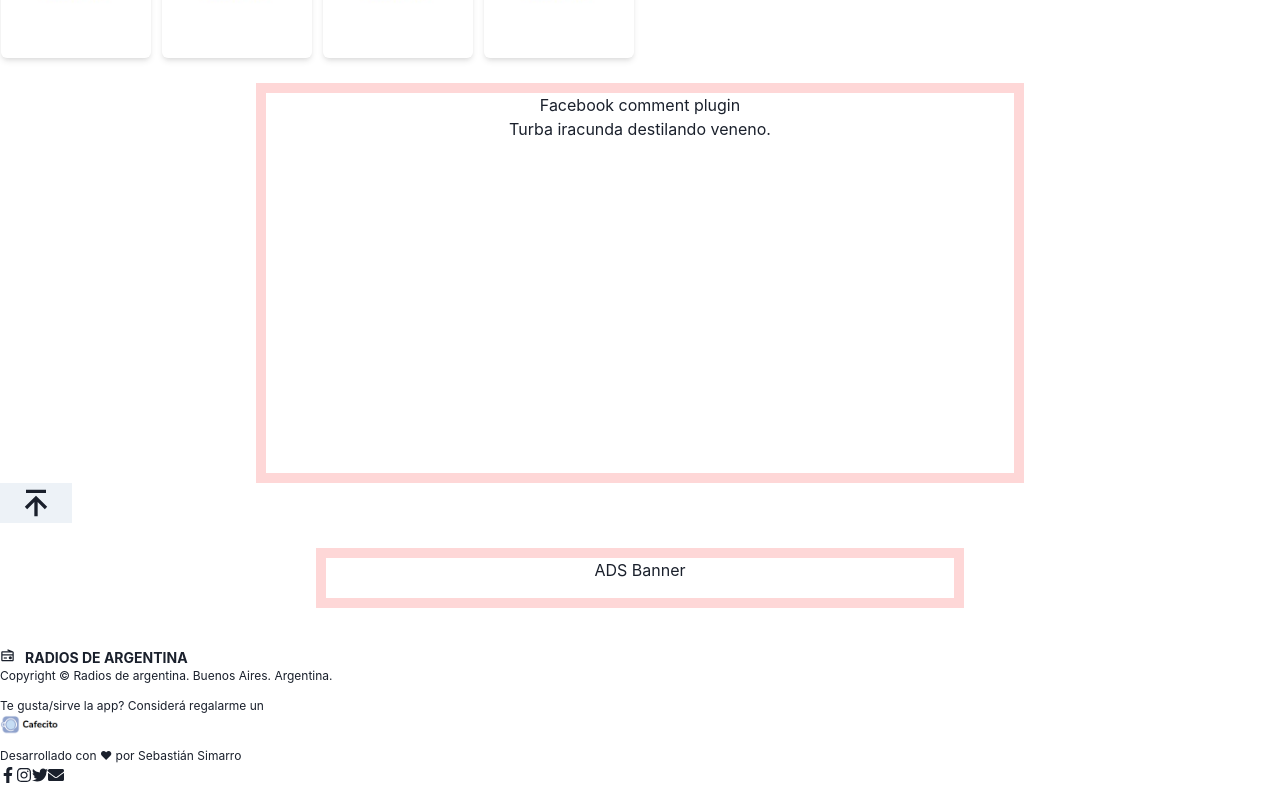
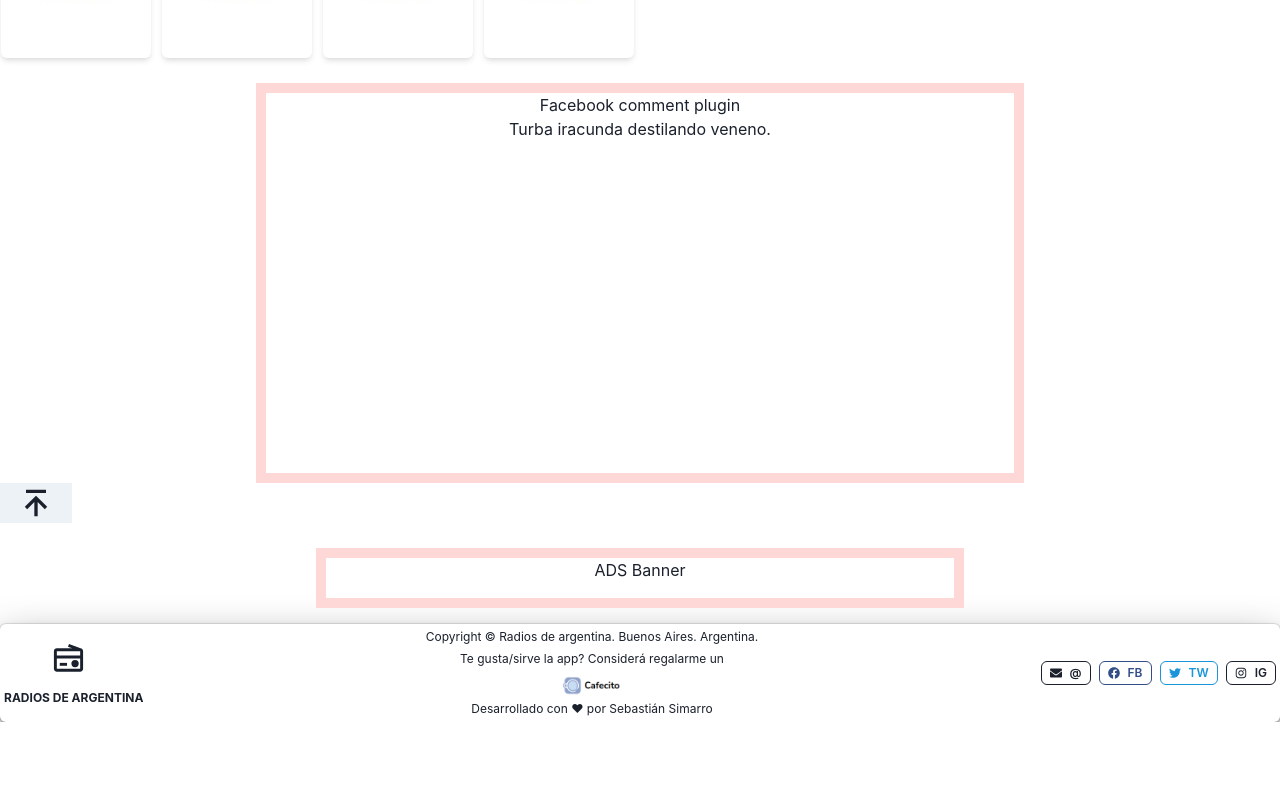
Before and after one commit to Sebastians349/react_radio, a React (Create React App) app: page / in a window 1280 px wide. Shown: the part 805-1594 px from the top of the page. After the commit the page ends 1527 px from the top, so only its background shows below. Built offline with nearby package versions, Linux system fonts and the light colour scheme.

Commit message:
Layout listo , faltan detalles

```diff
--- a/src/components/BackTopIcon.js
+++ b/src/components/BackTopIcon.js
@@ -6,7 +6,7 @@ const BackTopIcon = () => {
   return (
     <Flex>
       <Box pos="relative" zIndex={2} alignSelf="flex-end">
-        <Button as={BiArrowToTop} borderRadius="rounded"></Button>
+        <Button as={BiArrowToTop} borderRadius="rounded" href="/index"></Button>
       </Box>
     </Flex>
   );
--- a/src/components/Disclaimer.js
+++ b/src/components/Disclaimer.js
@@ -1,16 +1,18 @@
 import React from "react";
-import { Stack, Text, Image, Link } from "@chakra-ui/react";
+import { VStack, Center, Text, Image, Link } from "@chakra-ui/react";
 
 const Disclaimer = () => {
   return (
-    <Stack spacing={3}>
+    <VStack spacing={1} maxWidth="500px">
       <Text fontSize="xs">
         Copyright &copy; Radios de argentina. Buenos Aires. Argentina.
       </Text>
       <Text fontSize="xs">
         Te gusta/sirve la app? Considerá regalarme un
         <Link href="https://cafecito.app/sebote">
+          <Center>
             <Image
+              mt="2"
               src="cafecito.png"
               w="60px"
               h="20px"
@@ -18,13 +20,14 @@ const Disclaimer = () => {
               alt="logo de cafecito"
               fallbackSrc="https://via.placeholder.com/50"
             />
+          </Center>
         </Link>
       </Text>
       <Text fontSize="xs">
         Desarrollado con &hearts; por
         <Link href="https://sebasimarro.com"> Sebastián Simarro </Link>
       </Text>
-    </Stack>
+    </VStack>
   );
 };
 
--- a/src/components/Footer.js
+++ b/src/components/Footer.js
@@ -1,16 +1,24 @@
 import React from "react";
-import { SimpleGrid } from "@chakra-ui/react";
+import { Stack } from "@chakra-ui/react";
 import LogoSm from "./LogoSm";
 import Disclaimer from "./Disclaimer";
 import SocialsList from "./SocialsList";
 
 const Footer = () => {
   return (
-    <SimpleGrid mt="10" alignContent="space-evenly">
+    <Stack
+      direction={["column-reverse", "row"]}
+      mt="4"
+      justify="space-between"
+      boxShadow="dark-lg"
+      p="1"
+      rounded="md"
+      align="center"
+    >
       <LogoSm />
       <Disclaimer />
       <SocialsList />
-    </SimpleGrid>
+    </Stack>
   );
 };
 
--- a/src/components/Header.js
+++ b/src/components/Header.js
@@ -1,46 +1,23 @@
 import React from "react";
-import {
-  Menu,
-  Center,
-  MenuButton,
-  MenuList,
-  MenuItem,
-  Flex,
-  Spacer,
-  Button,
-  Heading,
-  Icon,
-  Link,
-} from "@chakra-ui/react";
+import { Center, Flex, Spacer, Heading, Icon, Link } from "@chakra-ui/react";
 import { BiRadio } from "react-icons/bi";
 import { ColorModeSwitcher } from "../ColorModeSwitcher";
-import RadioGroupList from "./RadioGroupList";
+import HeaderMenu from "./HeaderMenu";
 
 const Header = () => {
   return (
     <Flex justify="space-around" boxShadow="md" p="2" rounded="md">
       <Center p="2">
-        <Heading fontSize="3xl" textTransform="uppercase">
-          <Icon as={BiRadio} mr="10px" mb="8px" fontSize="35px" />
-          Radios de Argentina
-        </Heading>
+        <Link href="/home">
+          <Heading fontSize="3xl" textTransform="uppercase">
+            <Icon as={BiRadio} mr="10px" mb="8px" fontSize="35px" />
+            Radios de Argentina
+          </Heading>
+        </Link>
       </Center>
       <Spacer />
       <Center>
-        <Menu>
-          <MenuButton as={Button} variant="outline">
-            Menú
-          </MenuButton>
-          <MenuList>
-            <MenuItem>
-              <Link href={RadioGroupList} isInternal>
-                Listado de radios
-              </Link>
-            </MenuItem>
-            <MenuItem>Comentarios</MenuItem>
-            <MenuItem>Contacto</MenuItem>
-          </MenuList>
-        </Menu>
+        <HeaderMenu />
         <ColorModeSwitcher justifySelf="flex-start" />
       </Center>
     </Flex>
--- /dev/null
+++ b/src/components/HeaderMenu.js
@@ -0,0 +1,31 @@
+import React from "react";
+import {
+  Button,
+  Menu,
+  MenuButton,
+  MenuList,
+  MenuItem,
+  Link,
+} from "@chakra-ui/react";
+import RadioGroupList from "./RadioGroupList";
+
+const HeaderMenu = () => {
+  return (
+    <Menu>
+      <MenuButton as={Button} variant="outline">
+        Menú
+      </MenuButton>
+      <MenuList>
+        <MenuItem>
+          <Link href={RadioGroupList} isInternal>
+            Listado de radios
+          </Link>
+        </MenuItem>
+        <MenuItem>Comentarios</MenuItem>
+        <MenuItem>Contacto</MenuItem>
+      </MenuList>
+    </Menu>
+  );
+};
+
+export default HeaderMenu;
--- a/src/components/LogoSm.js
+++ b/src/components/LogoSm.js
@@ -1,12 +1,15 @@
 import React from "react";
-import { Flex, Icon, Heading } from "@chakra-ui/react";
+import { Flex, Center, Icon, Heading } from "@chakra-ui/react";
 import { BiRadio } from "react-icons/bi";
 
 const LogoSm = () => {
   return (
     <Flex>
-      <Heading fontSize="sm" textTransform="uppercase">
-        <Icon as={BiRadio} mr="10px" fontSize="15px" />
+      <Heading fontSize="xs" textTransform="uppercase">
+        <Center>
+          <Icon as={BiRadio} mr="10px" fontSize="35px" />
+        </Center>
+        <br></br>
         Radios de Argentina
       </Heading>
     </Flex>
--- a/src/components/SocialsList.js
+++ b/src/components/SocialsList.js
@@ -1,27 +1,42 @@
 import React from "react";
-import { Icon, Link, Flex } from "@chakra-ui/react";
-import {
-  FaFacebookF,
-  FaInstagram,
-  FaTwitter,
-  FaEnvelope,
-} from "react-icons/fa";
+import { Stack, Button, Link } from "@chakra-ui/react";
+import { FaFacebook, FaInstagram, FaTwitter, FaEnvelope } from "react-icons/fa";
 const SocialsList = () => {
   return (
-    <Flex>
-      <Link href="#">
-        <Icon as={FaFacebookF} />
-      </Link>
-      <Link href="#">
-        <Icon as={FaInstagram} />
-      </Link>
-      <Link href="#">
-        <Icon as={FaTwitter} />
-      </Link>
-      <Link href="#">
-        <Icon as={FaEnvelope} />
-      </Link>
-    </Flex>
+    <Stack direction={["column", "row"]}>
+      <Button
+        variant="outline"
+        size="xs"
+        colorScheme="envelope"
+        leftIcon={<FaEnvelope />}
+      >
+        <Link href="mailto: radios@lagarlopa.com">@</Link>
+      </Button>
+      <Button
+        variant="outline"
+        size="xs"
+        colorScheme="facebook"
+        leftIcon={<FaFacebook />}
+      >
+        FB
+      </Button>
+      <Button
+        variant="outline"
+        size="xs"
+        colorScheme="twitter"
+        leftIcon={<FaTwitter />}
+      >
+        TW
+      </Button>
+      <Button
+        variant="outline"
+        size="xs"
+        colorScheme="Instagram"
+        leftIcon={<FaInstagram />}
+      >
+        IG
+      </Button>
+    </Stack>
   );
 };
 
```
Lines whose indentation alone changed are shown as unchanged.
